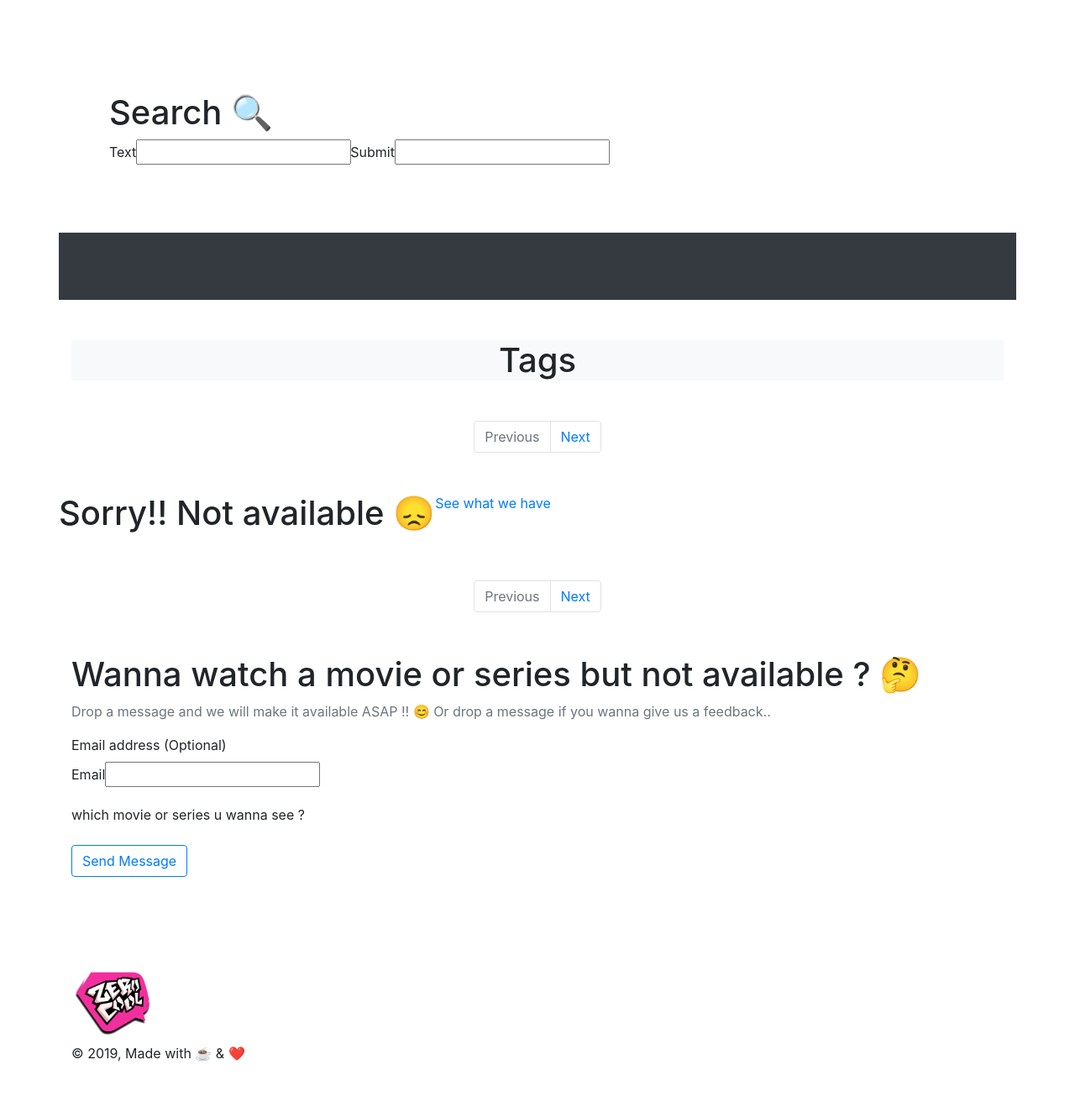
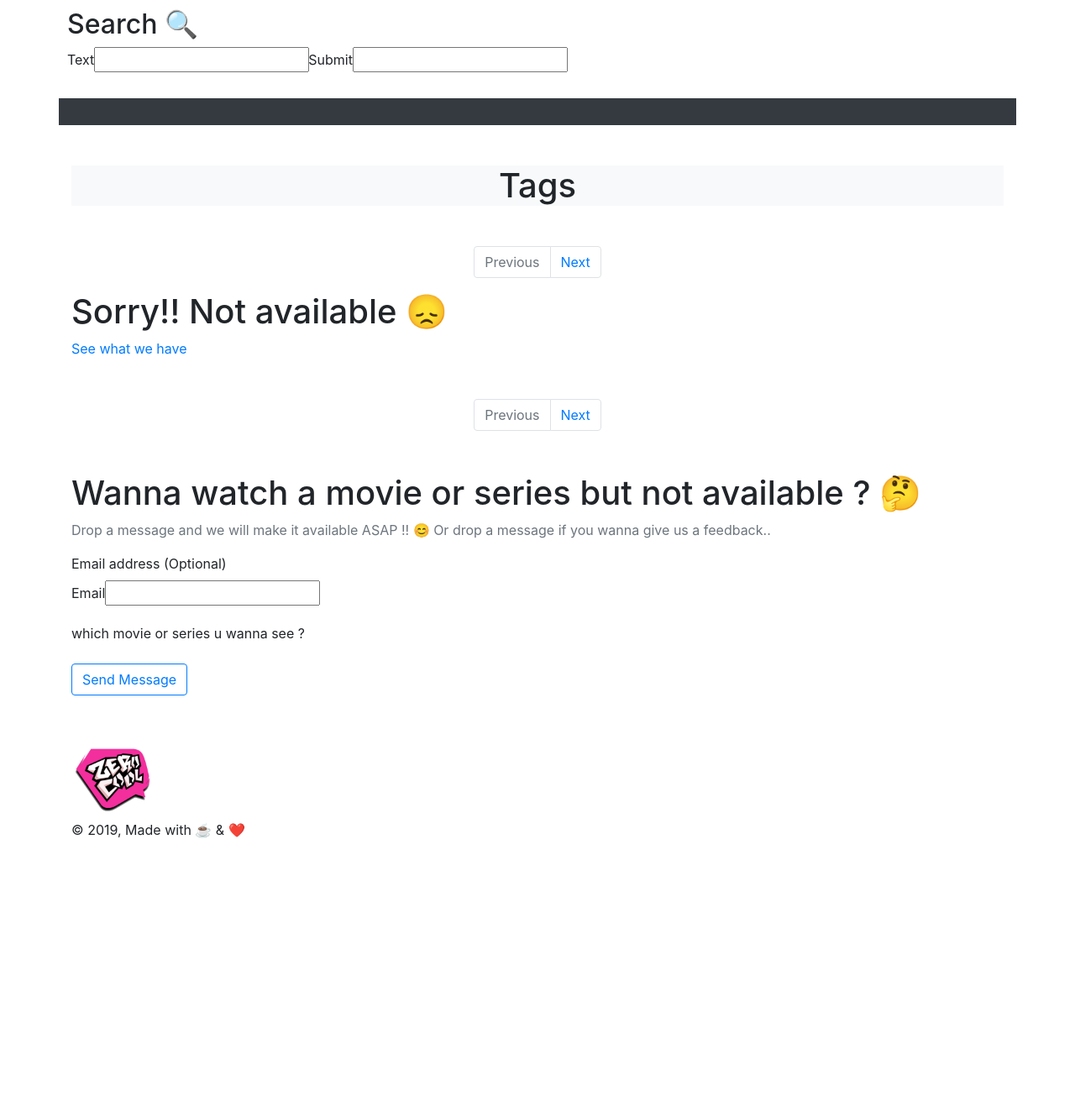
Before and after one commit to ZerocoolVishal/one, a Yii app: template views/site/movies.php in a window 1280 px wide. Shown: the part 126-1444 px from the top of the page at 84% size. After the commit the page ends 1124 px from the top, so only its background shows below. Run offline with PHP 8.4 and a stand-in for Yii, Linux system fonts and the light colour scheme; the template is opened without the code that fills it, so the values that code supplies are empty; form fields are guessed from the names that the template uses; some libraries are stand-ins or nearby versions.

Commit message:
visual changes

```diff
--- a/config/web.php
+++ b/config/web.php
@@ -5,7 +5,7 @@
 
 $config = [
     'id' => 'basic',
-    'name'=>'192 🤪',
+    'name'=>'zerocool 🤪',
     'basePath' => dirname(__DIR__),
     'bootstrap' => ['log'],
     'aliases' => [
--- a/views/site/components/_categories.php
+++ b/views/site/components/_categories.php
@@ -13,9 +13,9 @@
 
 ?>
 
-<div class="row mt-0 text-center bg-dark" style="padding: 40px">
+<div class="row mt-0 text-center bg-dark justify-content-md-center p-3">
     <?php foreach ($categories as $category) : ?>
-    <div class="col">
+    <div class="col col-md-2">
 
         <?= Html::a($category->name, ['site/movies', 'category' => $category->name],
         $options = [
--- a/views/site/components/_languages.php
+++ b/views/site/components/_languages.php
@@ -5,9 +5,9 @@
     $languages = app\models\Languages::find()->all();
 ?>
 
-<div class="row mt-0 text-center bg-success">
+<div class="row mt-0 text-center justify-content-md-center" style="background-color: #E8299D;">
     <?php foreach ($languages as $language) : ?>
-    <div class="col">
+    <div class="col col-md-2">
 
         <?= Html::a($language->name, ['site/movies', 'lang' => $language->name],
         $options = [
--- a/views/site/components/_searchbox.php
+++ b/views/site/components/_searchbox.php
@@ -10,8 +10,8 @@
 
 ?>
 
-<div class="row text-center mt-0 <?= (isset($class))? $class : '' ?>" style="padding: 60px">
-    <h1>Search 🔍</h1>
+<div class="row text-center mt-0 <?= (isset($class))? $class : '' ?>" style="padding: 10px">
+    <h2>Search 🔍</h2>
     <?= Html::beginForm(['site/movies'], 'get', ['style' => 'width: 100%']) ?>
         <div class="input-group mb-3">
             <?= Html::input('text', 'search', null, [
@@ -22,8 +22,9 @@
                 ]) ?>
             <div class="input-group-append">
                 <?= Html::input('submit', 'submit', null , [
-                    'class' => 'btn btn-lg btn-success',
-                    'id' => 'search-btn'
+                    'class' => 'btn btn-lg',
+                    'id' => 'search-btn',
+                    'style' => 'background-color: #E8299D; color: white;'
                 ]) ?>
             </div>
         </div>
--- a/views/site/movies.php
+++ b/views/site/movies.php
@@ -52,21 +52,20 @@
   </ul>
 </nav>
 
-<div class="row movies-row mt-5">
 
     <?php
     if($movies) {
+        echo "<div class='row movies-row mt-5'>";
         foreach ($movies as $movie) {
             echo $this->context->renderPartial('components/_card', ['movie' => $movie]);
         }
+        echo "</div>";
     }
     else {
         echo "<h1>Sorry!! Not available 😞</h1>";
         echo \yii\helpers\Html::a('See what we have', ['movies']);
     }
     ?>
-
-</div>
 
 <nav class="mt-5">
   <ul class="pagination justify-content-center">
--- a/web/css/site.css
+++ b/web/css/site.css
@@ -1,13 +1,8 @@
 /*
 Album CSS
 */
-
 .row {
     margin-top: 30px;
-}
-
-.container {
-    padding-top: 50px;
 }
 
 .category-title {
```
Also changed, not shown: views/site/components/_card.php (+18 -6 lines).
